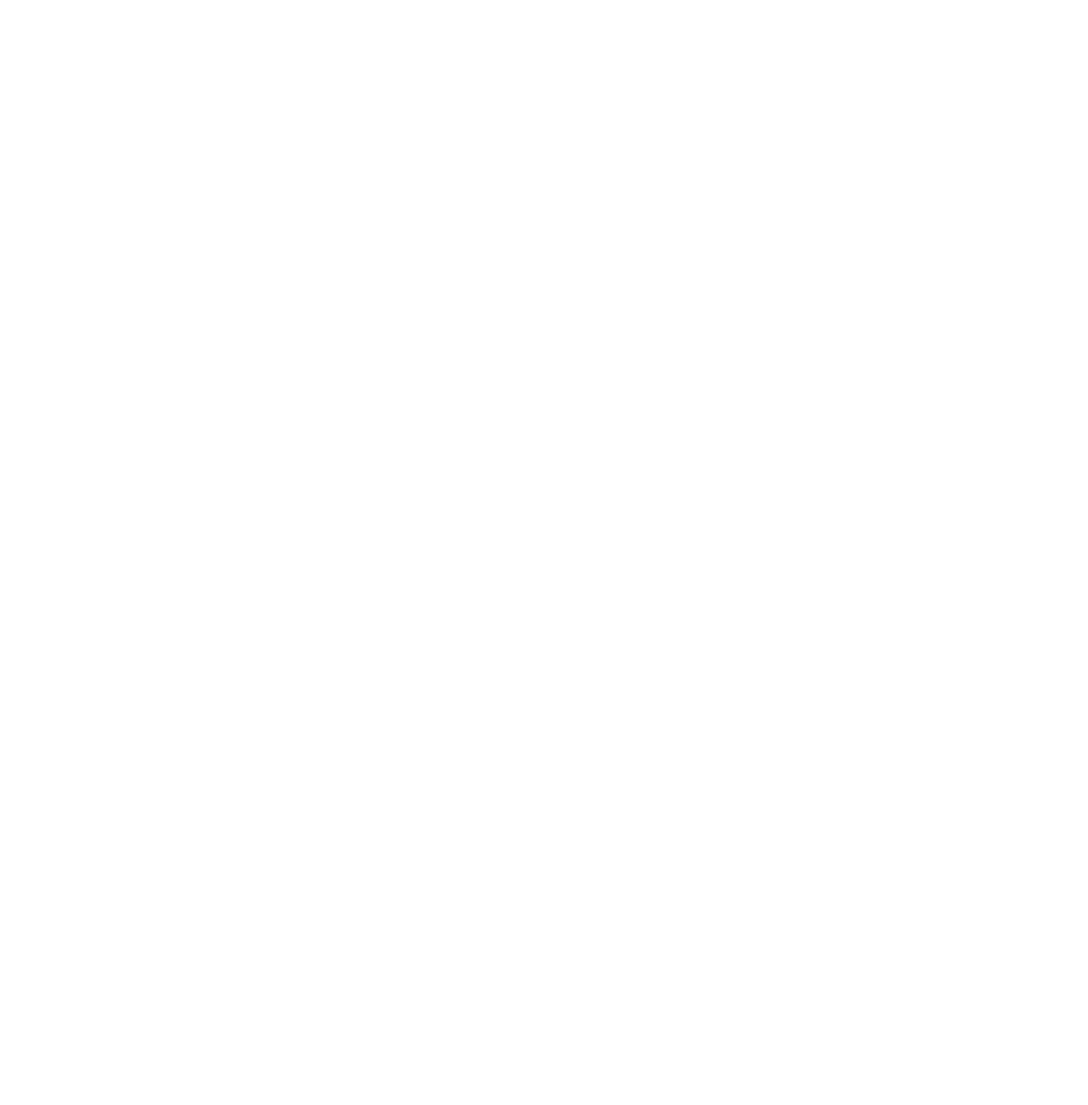
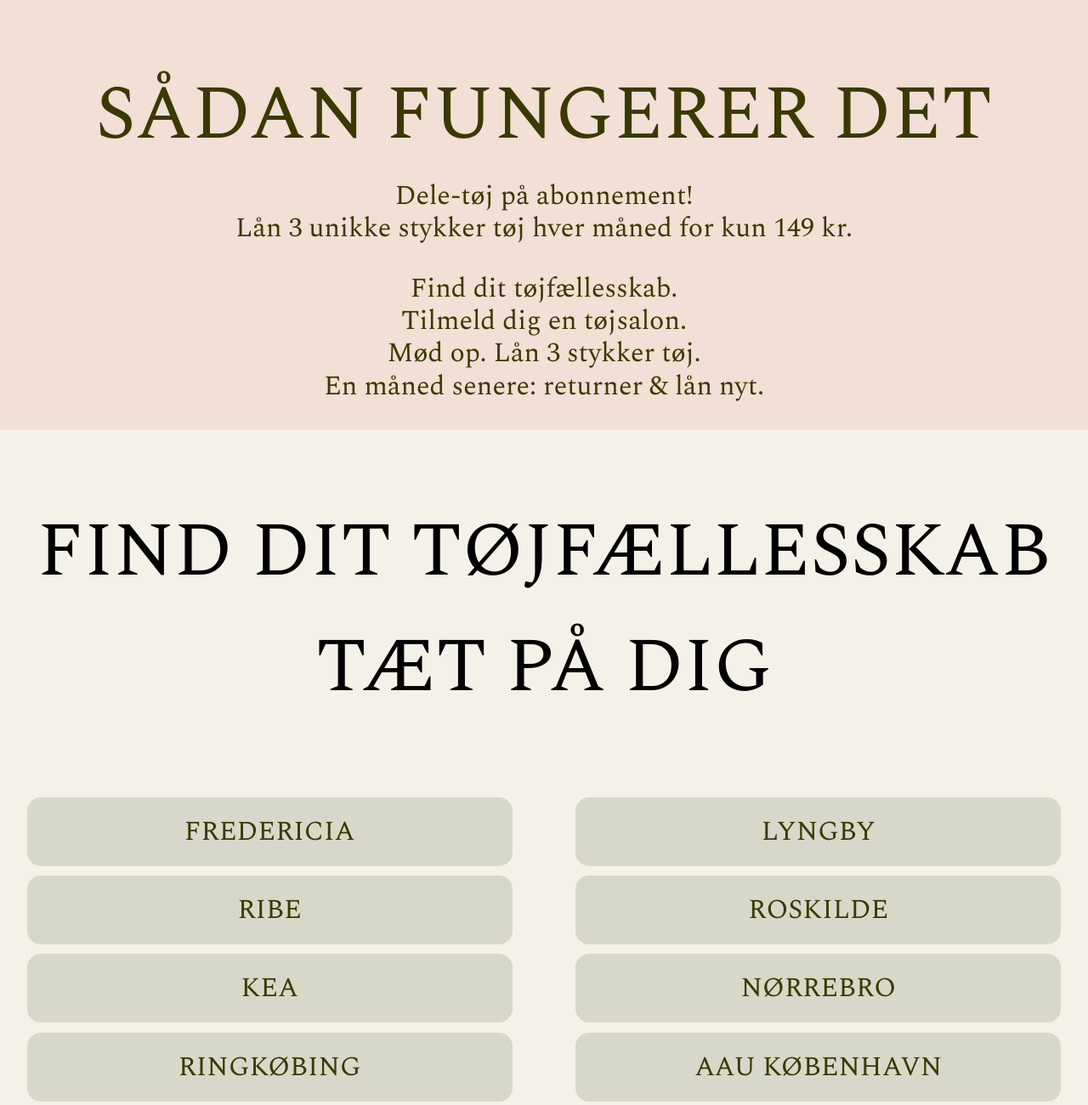
Before and after one commit to ojandersen/another_closet, an Astro site: page /oeve in a window 1280 px wide. Shown: the whole page at 85% size. Before the commit the page ends 800 px from the top, so only its background shows below. Built offline with nearby package versions, Linux system fonts and the light colour scheme; Astro itself is replaced by a stand-in of ours.

Commit message:
forside_afsnits

```diff
--- /dev/null
+++ b/src/components/button_forside.astro
@@ -0,0 +1,143 @@
+---
+const {} = Astro.props;
+import Button_forside from "../components/button_forside.astro";
+---
+
+<section class="afsnit2">
+  <h2>SÅDAN FUNGERER DET</h2>
+
+  <p class="del1">Dele-tøj på abonnement! <br /> Lån 3 unikke stykker tøj hver måned for kun 149 kr.</p>
+  <p class="del2"></p>
+  Find dit tøjfællesskab. <br />
+  Tilmeld dig en tøjsalon. <br />
+  Mød op. Lån 3 stykker tøj. <br />
+  En måned senere: returner & lån nyt.
+</section>
+
+<section class="afsnit3">
+  <h2>FIND DIT TØJFÆLLESSKAB TÆT PÅ DIG</h2>
+  <div class="button_afsnit">
+    <button>
+      <a href="/oeve">FREDERICIA</a>
+    </button>
+    <button>
+      <a href="/oeve">LYNGBY</a>
+    </button>
+    <button>
+      <a href="/oeve">RIBE</a>
+    </button>
+    <button>
+      <a href="/oeve">ROSKILDE</a>
+    </button>
+  </div>
+  <div class="button_afsnit2">
+    <button>
+      <a href="/oeve">KEA</a>
+    </button>
+    <button>
+      <a href="/oeve">NØRREBRO</a>
+      <button>
+        <a href="/oeve">RINGKØBING</a>
+      </button>
+      <button>
+        <a href="/oeve">AAU KØBENHAVN</a>
+      </button>
+    </button>
+  </div>
+
+  <style>
+    body {
+      margin: 0;
+      padding: 0;
+      width: 100%;
+    }
+    .afsnit2 {
+      background-color: #f2dfd5;
+      color: #393903;
+      text-align: center;
+      font-size: clamp(1rem, 2.5vw, 2rem);
+      font-family: "Spectral", serif;
+      line-height: 1.2;
+      padding: 0.5rem;
+      padding-bottom: 2rem;
+    }
+
+    .afsnit2 h2 {
+      font-size: clamp(2rem, 7vw, 8rem);
+      font-family: "Spectral", serif;
+      font-weight: 350;
+      font-style: normal;
+      margin-bottom: -10px;
+    }
+
+    .afsnit3 {
+      width: 100%;
+      display: grid;
+      grid-template-columns: 1fr;
+      gap: 0.7rem;
+      padding-bottom: 4rem;
+      background-color: #f4f1e8;
+    }
+    .afsnit3 h2 {
+      font-size: clamp(1rem, 7vw, 6rem);
+      font-family: "Spectral", serif;
+      font-weight: 350;
+      font-style: normal;
+      text-align: center;
+    }
+    .button_afsnit {
+      display: flex;
+      flex-direction: column;
+      gap: 0.7rem;
+    }
+    .button_afsnit2 {
+      display: flex;
+      flex-direction: column;
+      gap: 0.7rem;
+    }
+
+    button {
+      display: flex;
+      justify-content: center;
+      text-align: center;
+      background-color: #d7d8c9;
+      text-decoration: none;
+      color: #393903;
+      font-size: clamp(1rem, 2.5vw, 2rem);
+      cursor: pointer;
+      font-family: "Spectral", serif;
+      width: 90vw;
+      padding: 1rem;
+      margin: 0 auto;
+      border-radius: 1rem;
+      border: none;
+    }
+
+    button a {
+      text-decoration: none;
+      color: inherit;
+      /* width: 100%; */
+      text-align: center;
+    }
+
+    @media (min-width: 800px) {
+      .button_afsnit,
+      .button_afsnit2 {
+        display: grid;
+        grid-template-columns: 1fr 1fr;
+        width: 100%;
+        margin: 0 auto;
+      }
+
+      button {
+        width: 90%;
+        margin: 0 auto;
+      }
+      button:hover {
+        background-color: #393903;
+        color: #d7d8c9;
+        transition: 0.3s ease;
+      }
+    }
+  </style>
+</section>
--- a/src/layouts/Layout.astro
+++ b/src/layouts/Layout.astro
@@ -6,6 +6,9 @@
     <link rel="icon" type="image/svg+xml" href="/favicon.svg" />
     <meta name="generator" content={Astro.generator} />
     <title>Astro Basics</title>
+    <link rel="preconnect" href="https://fonts.googleapis.com" />
+    <link rel="preconnect" href="https://fonts.gstatic.com" crossorigin />
+    <link href="https://fonts.googleapis.com/css2?family=Crimson+Pro:ital,wght@0,200..900;1,200..900&family=Spectral:ital,wght@0,200;0,300;0,400;0,500;0,600;0,700;0,800;1,200;1,300;1,400;1,500;1,600;1,700;1,800&display=swap" rel="stylesheet" />
   </head>
   <body>
     <slot />
--- a/src/pages/oeve.astro
+++ b/src/pages/oeve.astro
@@ -1,6 +1,8 @@
 ---
 import Layout from "../layouts/Layout.astro";
 import Banner from "../components/banner.astro";
+import Button_forside from "../components/button_forside.astro";
 ---
 
 <Layout />
+<Button_forside />
```
Lines whose indentation alone changed are shown as unchanged.
